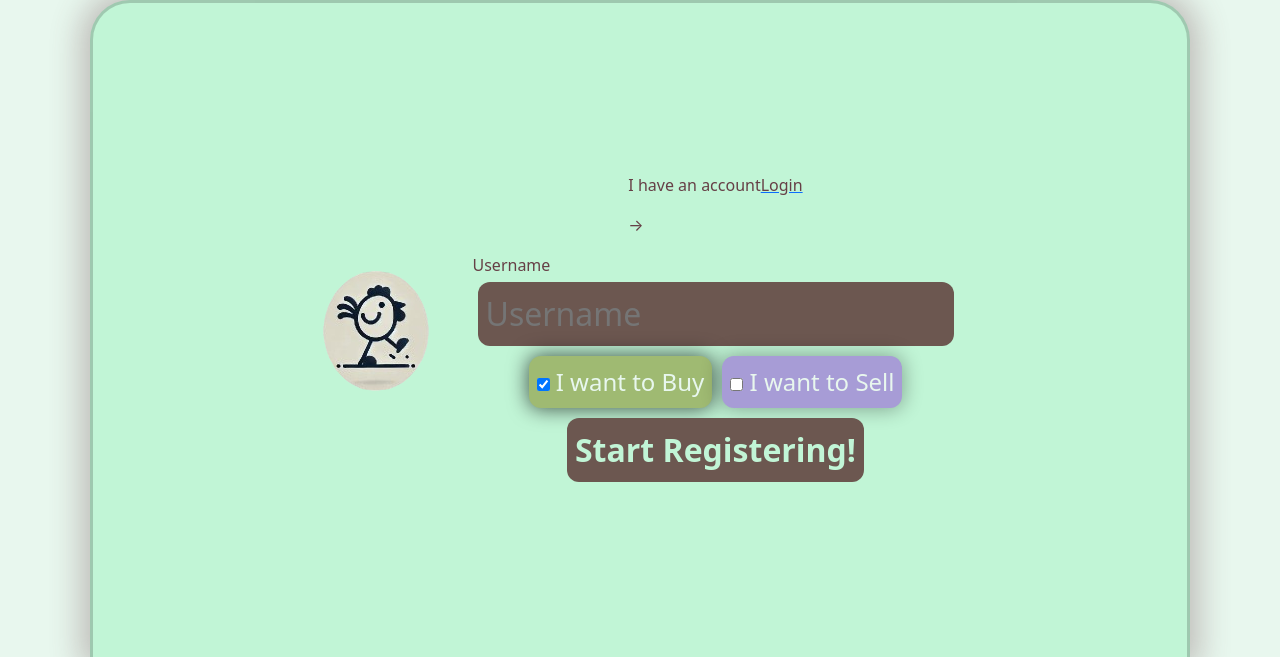
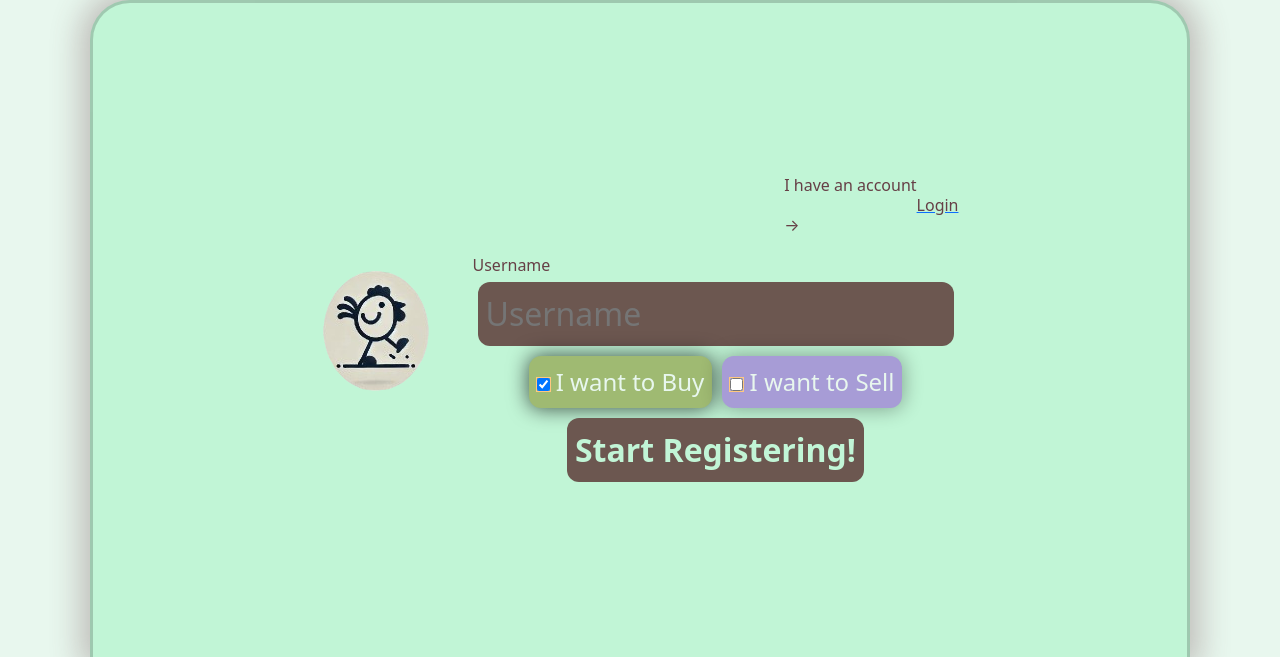
Before and after one commit to d-002/roaming-rooster, a PHP site: page /pages/register.php in a window 1280 px wide. Shown: the part 143-800 px from the top of the page. Run offline with PHP 8.4, Linux system fonts and the light colour scheme.

Commit message:
Fixing elements alignment on the form

```diff
--- a/assets/css/inputs.css
+++ b/assets/css/inputs.css
@@ -23,16 +23,19 @@
     font-weight: bold;
     padding: var(--input-block-padding);
     margin: var(--input-block-margin);
+    margin-right: auto;
+    margin-left: auto;
 }
 
 .arrow-redirect {
     display: flex;
     flex-direction: row;
+    align-items: center;
+    justify-content: right;
 }
 
 .classic-form {
     display: flex;
-    align-items: center;
     flex-direction: column;
 }
 
@@ -63,3 +66,7 @@
     background-color: var(--title-color);
     box-shadow: #000000A5 0 0 20px 1px;
 }
+
+.fancy-checkbox > input {
+    outline: var(--warning-color) 1px solid;
+}
```
